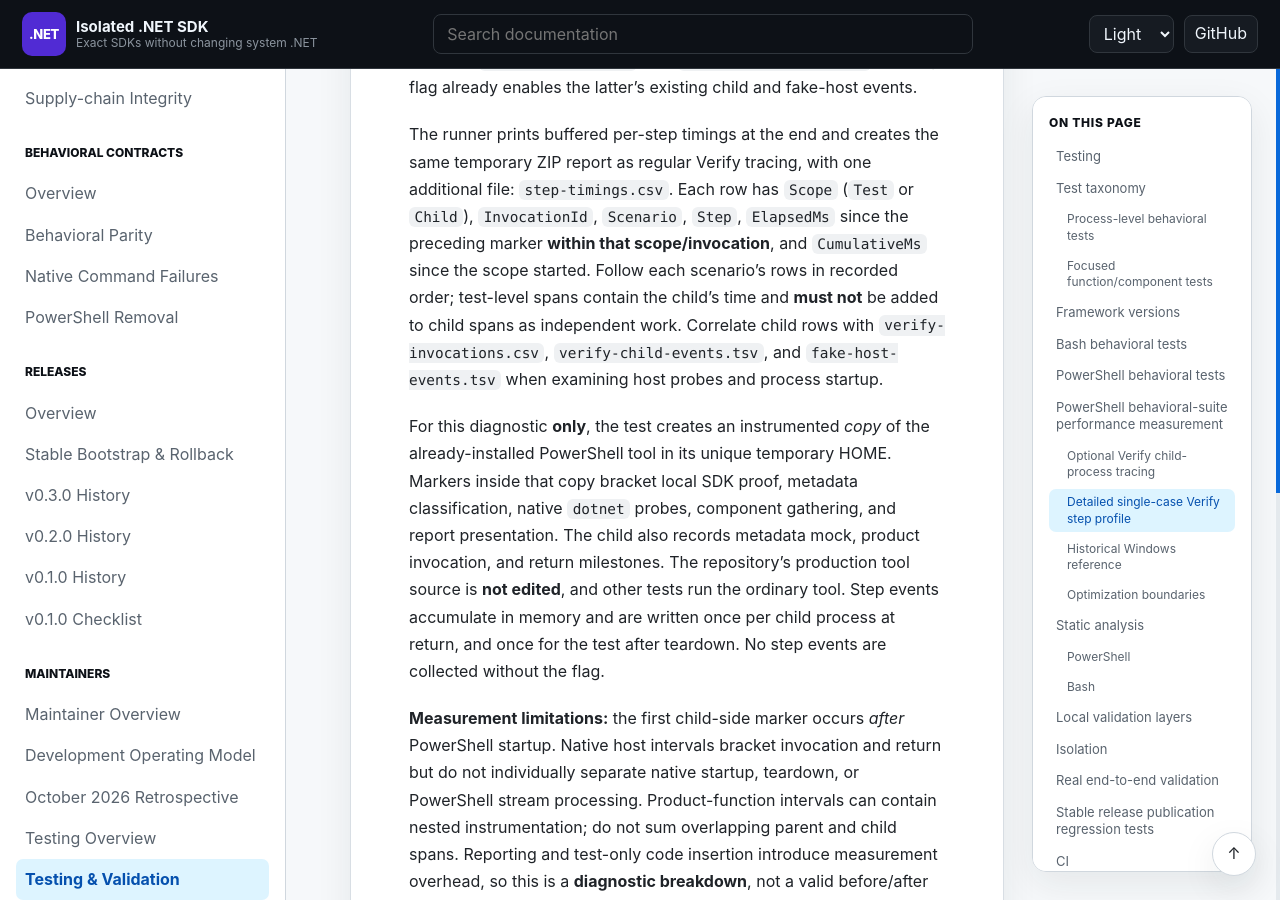
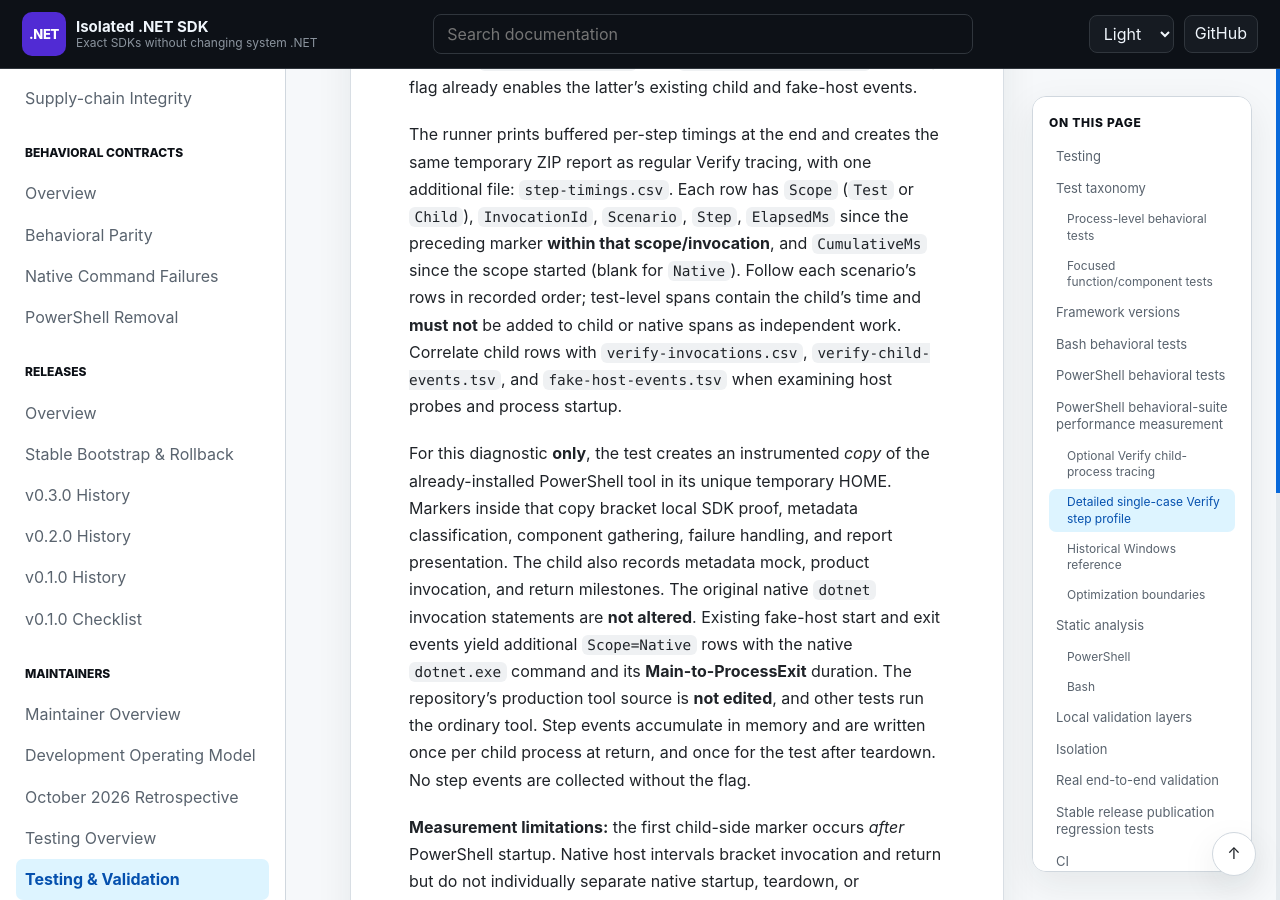
Before and after one commit to infoconex/isolated-dotnet-sdk, a Jekyll site: the page built from docs/maintainers/testing/testing.md, in a window 1280 px wide and 900 px high, scrolled down 7922 px. Built offline with Jekyll 4.4.1, drawn with Linux system fonts in a browser that asks for light colours; our own code applies the rules of GitHub Pages for plain Markdown files.

Commit message:
docs(test): clarify unmodified native calls and native trace timing rows

```diff
--- a/docs/maintainers/testing/testing.md
+++ b/docs/maintainers/testing/testing.md
@@ -210,17 +210,20 @@ temporary ZIP report as regular Verify tracing, with one additional file:
 `step-timings.csv`. Each row has `Scope` (`Test` or `Child`),
 `InvocationId`, `Scenario`, `Step`, `ElapsedMs` since the preceding
 marker **within that scope/invocation**, and `CumulativeMs` since the scope
-started. Follow each scenario's rows in recorded order; test-level spans
-contain the child's time and **must not** be added to child spans as independent
-work. Correlate child rows with `verify-invocations.csv`,
+started (blank for `Native`). Follow each scenario's rows in recorded order;
+test-level spans contain the child's time and **must not** be added to child
+or native spans as independent work. Correlate child rows with `verify-invocations.csv`,
 `verify-child-events.tsv`, and `fake-host-events.tsv` when examining host
 probes and process startup.
 
 For this diagnostic **only**, the test creates an instrumented *copy* of the
 already-installed PowerShell tool in its unique temporary HOME. Markers inside
-that copy bracket local SDK proof, metadata classification, native `dotnet`
-probes, component gathering, and report presentation. The child also records
-metadata mock, product invocation, and return milestones. The repository's
+that copy bracket local SDK proof, metadata classification, component
+gathering, failure handling, and report presentation. The child also records
+metadata mock, product invocation, and return milestones. The original native
+`dotnet` invocation statements are **not altered**. Existing fake-host start
+and exit events yield additional `Scope=Native` rows with the native
+`dotnet.exe` command and its **Main-to-ProcessExit** duration. The repository's
 production tool source is **not edited**, and other tests run the ordinary tool.
 Step events accumulate in memory and are written once per child process at
 return, and once for the test after teardown. No step events are collected
```
